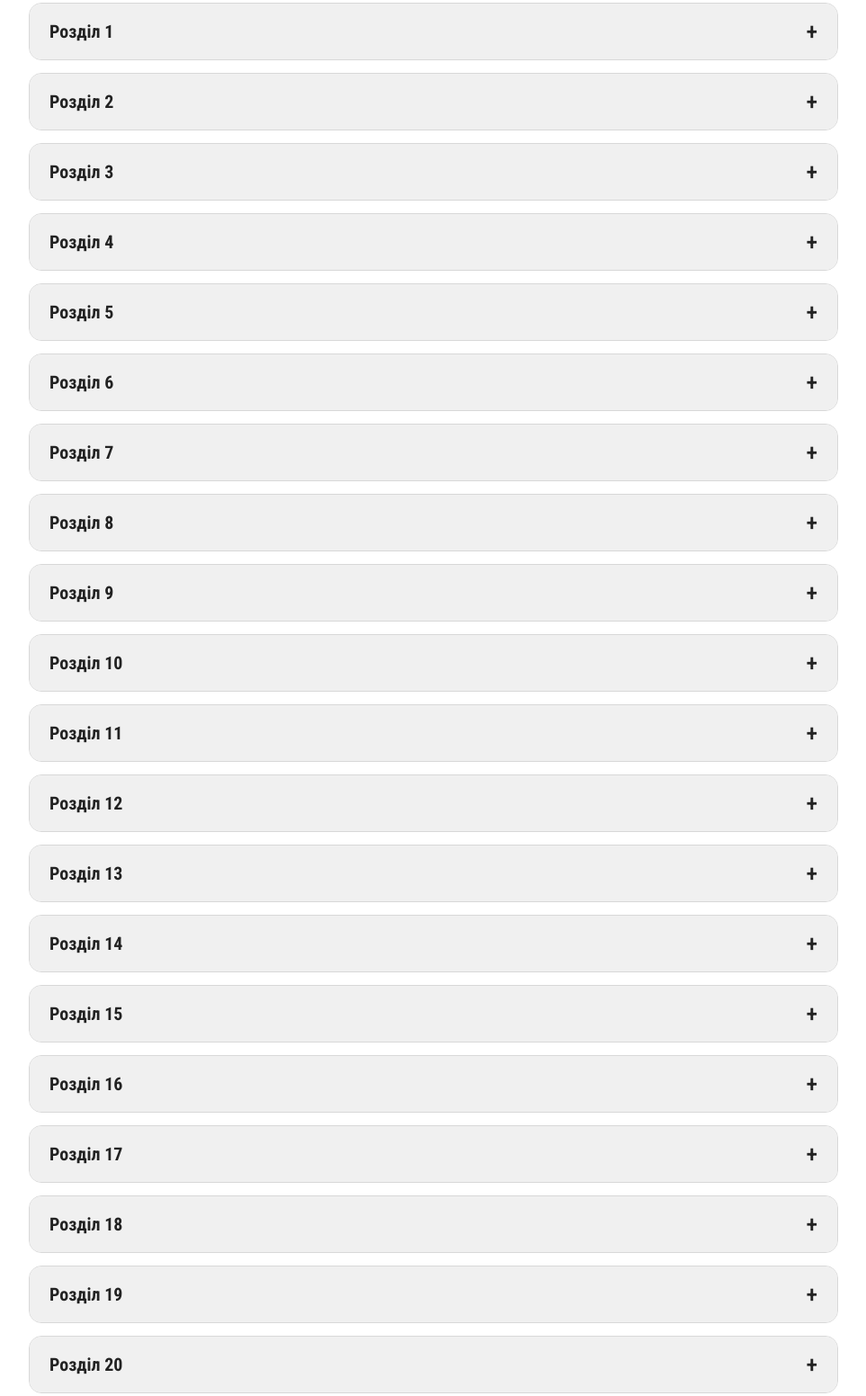
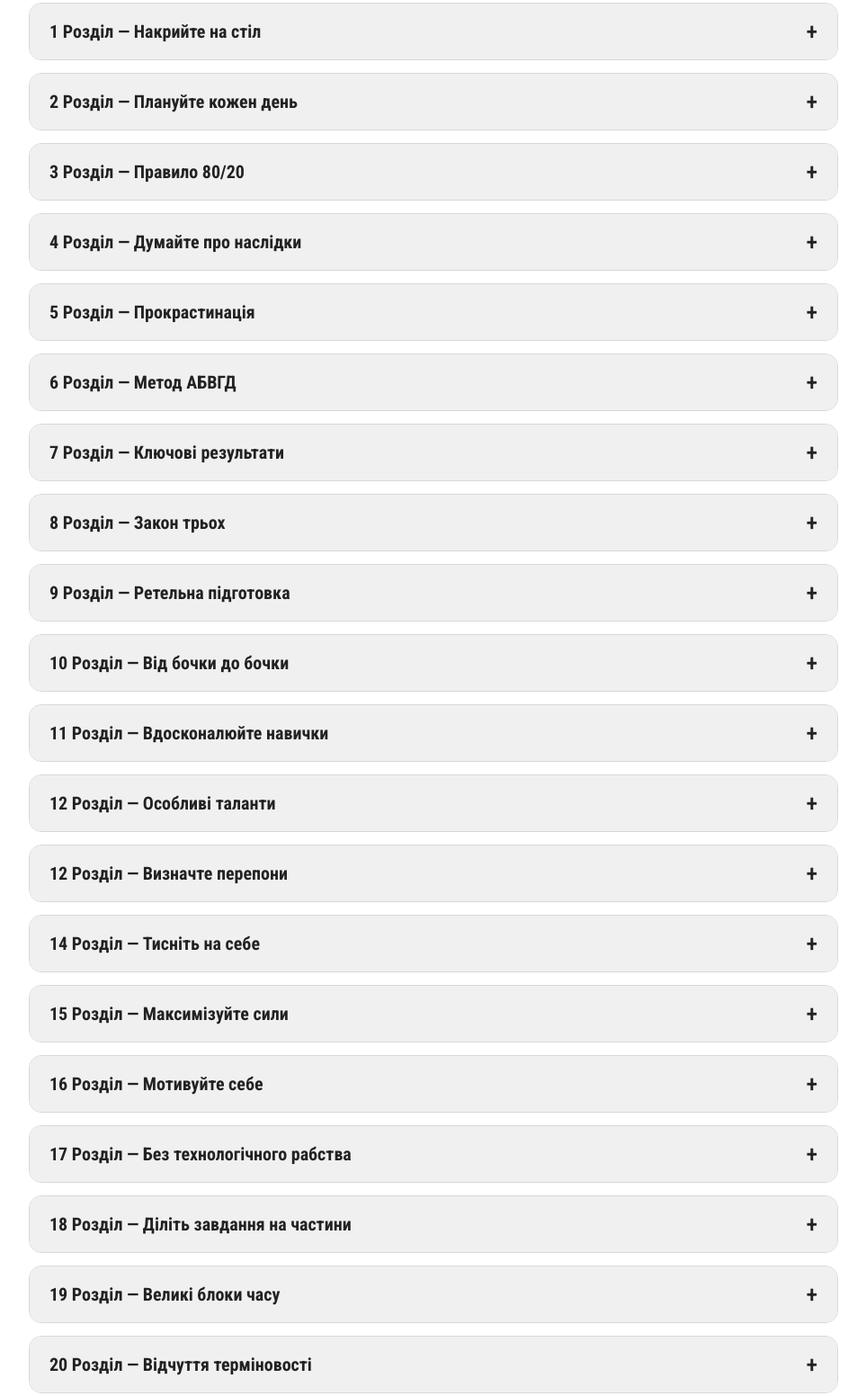
Before and after one commit to boris-g4/book-synopsis, a plain HTML site: page index.html in a window 1280 px wide. Shown: the part 177-1729 px from the top of the page at 90% size, without its empty margins (158-1121 px from the left). Drawn offline with Linux system fonts and the light colour scheme.

Commit message:
chapter name

```diff
--- a/index.html
+++ b/index.html
@@ -21,7 +21,7 @@
 
         <section class="accordion">
             <div class="accordion-item">
-                <button class="accordion-header" type="button" aria-expanded="false">Розділ 1</button>
+                <button class="accordion-header" type="button" aria-expanded="false">1 Розділ — Накрийте на стіл</button>
                 <div class="accordion-panel">
                     <div class="chapter-content">
                         <ul>
@@ -33,7 +33,7 @@
                 </div>
             </div>
             <div class="accordion-item">
-                <button class="accordion-header" type="button" aria-expanded="false">Розділ 2</button>
+                <button class="accordion-header" type="button" aria-expanded="false">2 Розділ — Плануйте кожен день</button>
                 <div class="accordion-panel">
                     <div class="chapter-content">
                         <ul>
@@ -46,7 +46,7 @@
             </div>
 
             <div class="accordion-item">
-                <button class="accordion-header" type="button" aria-expanded="false">Розділ 3</button>
+                <button class="accordion-header" type="button" aria-expanded="false">3 Розділ — Правило 80/20</button>
                 <div class="accordion-panel">
                     <div class="chapter-content">
                         <p>
@@ -114,7 +114,7 @@
             </div>
 
             <div class="accordion-item">
-                <button class="accordion-header" type="button" aria-expanded="false">Розділ 4</button>
+                <button class="accordion-header" type="button" aria-expanded="false">4 Розділ — Думайте про наслідки</button>
                 <div class="accordion-panel">
                     <div class="chapter-content">
                         <ul>
@@ -129,7 +129,7 @@
             </div>
 
             <div class="accordion-item">
-                <button class="accordion-header" type="button" aria-expanded="false">Розділ 5</button>
+                <button class="accordion-header" type="button" aria-expanded="false">5 Розділ — Прокрастинація</button>
                 <div class="accordion-panel">
                     <div class="chapter-content">
                         <ul>
@@ -142,7 +142,7 @@
             </div>
 
             <div class="accordion-item">
-                <button class="accordion-header" type="button" aria-expanded="false">Розділ 6</button>
+                <button class="accordion-header" type="button" aria-expanded="false">6 Розділ — Метод АБВГД</button>
                 <div class="accordion-panel">
                     <div class="chapter-content">
                         <ul>
@@ -155,7 +155,7 @@
             </div>
 
             <div class="accordion-item">
-                <button class="accordion-header" type="button" aria-expanded="false">Розділ 7</button>
+                <button class="accordion-header" type="button" aria-expanded="false">7 Розділ — Ключові результати</button>
                 <div class="accordion-panel">
                     <div class="chapter-content">
                         <ul>
@@ -168,7 +168,7 @@
             </div>
 
             <div class="accordion-item">
-                <button class="accordion-header" type="button" aria-expanded="false">Розділ 8</button>
+                <button class="accordion-header" type="button" aria-expanded="false">8 Розділ — Закон трьох</button>
                 <div class="accordion-panel">
                     <div class="chapter-content">
                         <blockquote class="quote-block">
@@ -185,7 +185,7 @@
             </div>
 
             <div class="accordion-item">
-                <button class="accordion-header" type="button" aria-expanded="false">Розділ 9</button>
+                <button class="accordion-header" type="button" aria-expanded="false">9 Розділ — Ретельна підготовка</button>
                 <div class="accordion-panel">
                     <div class="chapter-content">
                         <ul>
@@ -198,7 +198,7 @@
             </div>
 
             <div class="accordion-item">
-                <button class="accordion-header" type="button" aria-expanded="false">Розділ 10</button>
+                <button class="accordion-header" type="button" aria-expanded="false">10 Розділ — Від бочки до бочки</button>
                 <div class="accordion-panel">
                     <div class="chapter-content">
                         <ul>
@@ -211,7 +211,7 @@
             </div>
 
             <div class="accordion-item">
-                <button class="accordion-header" type="button" aria-expanded="false">Розділ 11</button>
+                <button class="accordion-header" type="button" aria-expanded="false">11 Розділ — Вдосконалюйте навички</button>
                 <div class="accordion-panel">
                     <div class="chapter-content">
                         <ul>
@@ -224,7 +224,7 @@
             </div>
 
             <div class="accordion-item">
-                <button class="accordion-header" type="button" aria-expanded="false">Розділ 12</button>
+                <button class="accordion-header" type="button" aria-expanded="false">12 Розділ — Особливі таланти</button>
                 <div class="accordion-panel">
                     <div class="chapter-content">
                         <ul>
@@ -237,7 +237,7 @@
             </div>
 
             <div class="accordion-item">
-                <button class="accordion-header" type="button" aria-expanded="false">Розділ 13</button>
+                <button class="accordion-header" type="button" aria-expanded="false">12 Розділ — Визначте перепони</button>
                 <div class="accordion-panel">
                     <div class="chapter-content">
                         <p>
@@ -250,7 +250,7 @@
             </div>
 
             <div class="accordion-item">
-                <button class="accordion-header" type="button" aria-expanded="false">Розділ 14</button>
+                <button class="accordion-header" type="button" aria-expanded="false">14 Розділ — Тисніть на себе</button>
                 <div class="accordion-panel">
                     <div class="chapter-content">
                         <ul>
@@ -263,7 +263,7 @@
             </div>
 
             <div class="accordion-item">
-                <button class="accordion-header" type="button" aria-expanded="false">Розділ 15</button>
+                <button class="accordion-header" type="button" aria-expanded="false">15 Розділ — Максимізуйте сили</button>
                 <div class="accordion-panel">
                     <div class="chapter-content">
                         <ul>
@@ -276,7 +276,7 @@
             </div>
 
             <div class="accordion-item">
-                <button class="accordion-header" type="button" aria-expanded="false">Розділ 16</button>
+                <button class="accordion-header" type="button" aria-expanded="false">16 Розділ — Мотивуйте себе</button>
                 <div class="accordion-panel">
                     <div class="chapter-content">
                         <ul>
@@ -289,7 +289,7 @@
             </div>
 
             <div class="accordion-item">
-                <button class="accordion-header" type="button" aria-expanded="false">Розділ 17</button>
+                <button class="accordion-header" type="button" aria-expanded="false">17 Розділ — Без технологічного рабства</button>
                 <div class="accordion-panel">
                     <div class="chapter-content">
                         <ul>
@@ -302,7 +302,7 @@
             </div>
 
         <div class="accordion-item">
-            <button class="accordion-header" type="button" aria-expanded="false">Розділ 18</button>
+            <button class="accordion-header" type="button" aria-expanded="false">18 Розділ — Діліть завдання на частини</button>
             <div class="accordion-panel">
                 <div class="chapter-content">
                     <ul>
@@ -316,7 +316,7 @@
         </div>
 
 <div class="accordion-item">
-    <button class="accordion-header" type="button" aria-expanded="false">Розділ 19</button>
+    <button class="accordion-header" type="button" aria-expanded="false">19 Розділ — Великі блоки часу</button>
     <div class="accordion-panel">
         <div class="chapter-content">
             <p>
@@ -329,7 +329,7 @@
 </div>
 
 <div class="accordion-item">
-    <button class="accordion-header" type="button" aria-expanded="false">Розділ 20</button>
+    <button class="accordion-header" type="button" aria-expanded="false">20 Розділ — Відчуття терміновості</button>
     <div class="accordion-panel">
         <div class="chapter-content">
             <ul>
@@ -342,7 +342,7 @@
 </div>
 
 <div class="accordion-item">
-    <button class="accordion-header" type="button" aria-expanded="false">Розділ 21</button>
+    <button class="accordion-header" type="button" aria-expanded="false">21 Розділ — По одному завданню за раз</button>
     <div class="accordion-panel">
         <div class="chapter-content">
             <ul>
```
